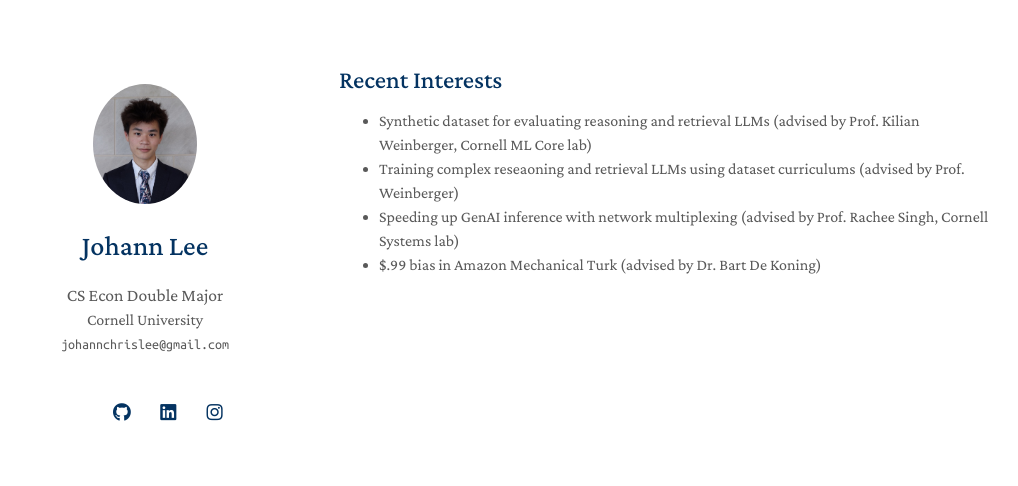
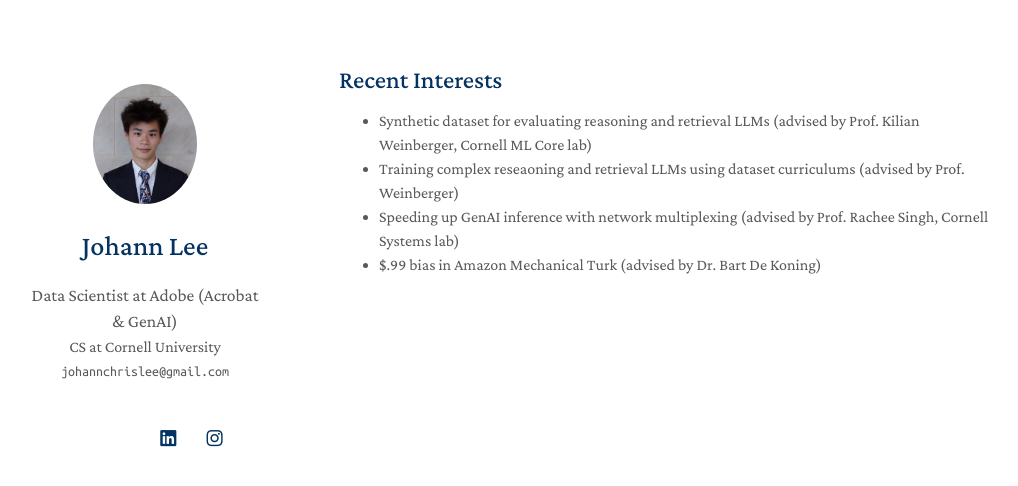
Before and after one commit to lee-johann/xforeverjlx.github.io, a Jekyll site: the page built from index.md, in a window 1280 px wide. Shown: the top 486 px of the page, without its empty margins (131-1149 px from the left). Built offline with Jekyll 4.4.1, drawn with Linux system fonts in a browser that asks for light colours; nearby versions of some CDN libraries; a style sheet for code colours, icons or effects is not loaded; our own code applies the rules of GitHub Pages for plain Markdown files.

Commit message:
updated position

```diff
--- a/_config.yml
+++ b/_config.yml
@@ -1,7 +1,7 @@
 # Basic Information
 title: Johann Lee
-position: CS Econ Double Major
-affiliation: Cornell University
+position: Data Scientist at Adobe (Acrobat & GenAI)
+affiliation: CS at Cornell University
 email: johannchrislee@gmail.com
 
 # Search Engine Optimization (SEO)
@@ -12,11 +12,11 @@
 
 # Links
 # If you don't need one of them, you may delete the corresponding line.
-# google_scholar: https://scholar.google.com/
 cv_link: assets/files/ds_resume.pdf
-github_link: https://github.com/xforeverjlx
+# github_link: https://github.com/xforeverjlx
 linkedin: https://www.linkedin.com/in/johann-lee-02074718a/
 # twitter: https://twitter.com/
+google_scholar: https://scholar.google.com/citations?user=EuxhVxoAAAAJ&hl=en&oi=ao
 instagram: https://www.instagram.com/johann_lee
 # TODO https://stackoverflow.com/questions/75189762/how-to-save-contact-details-from-a-website-to-an-android-or-iphone-using-html-bu
 
```
